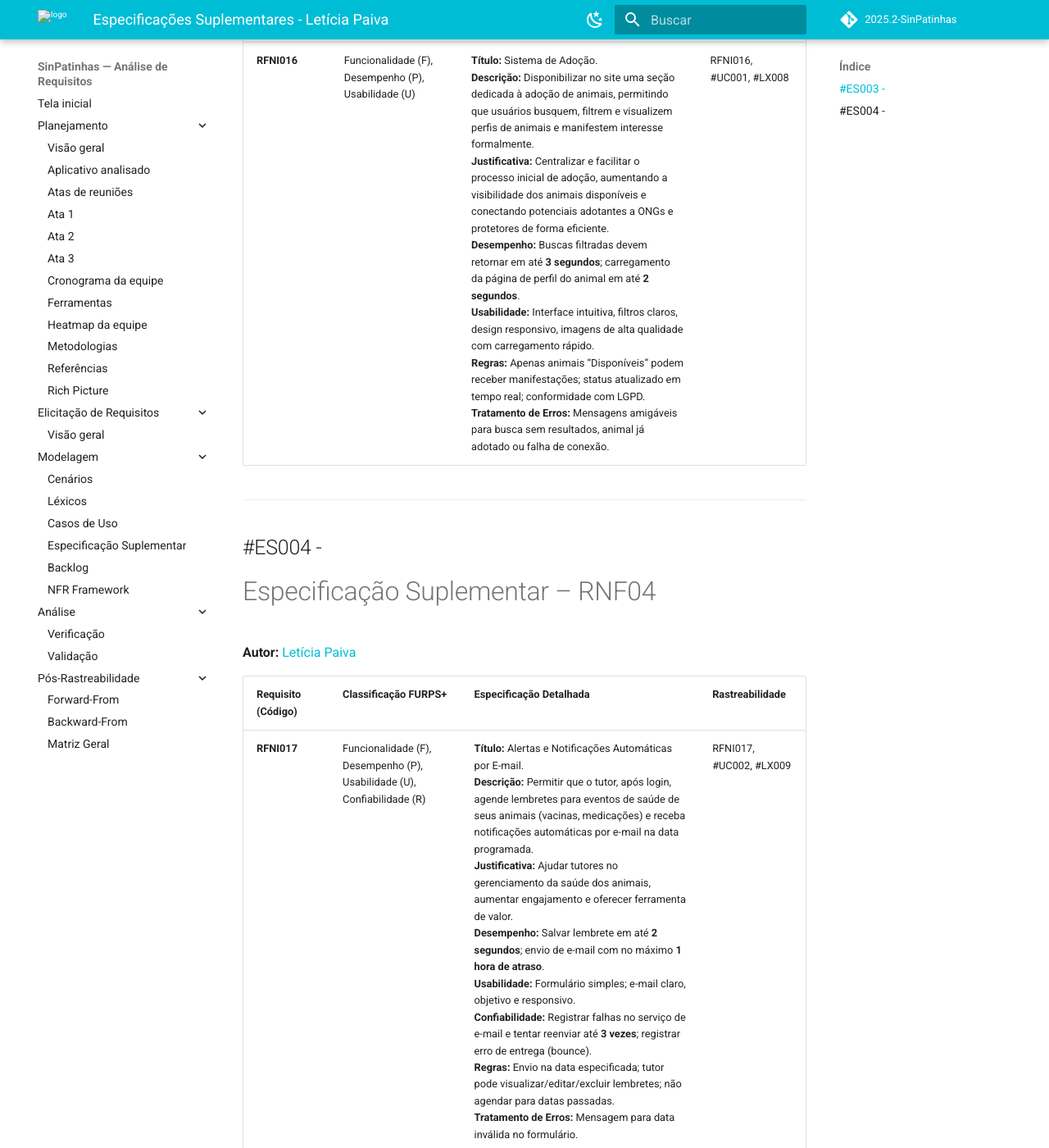
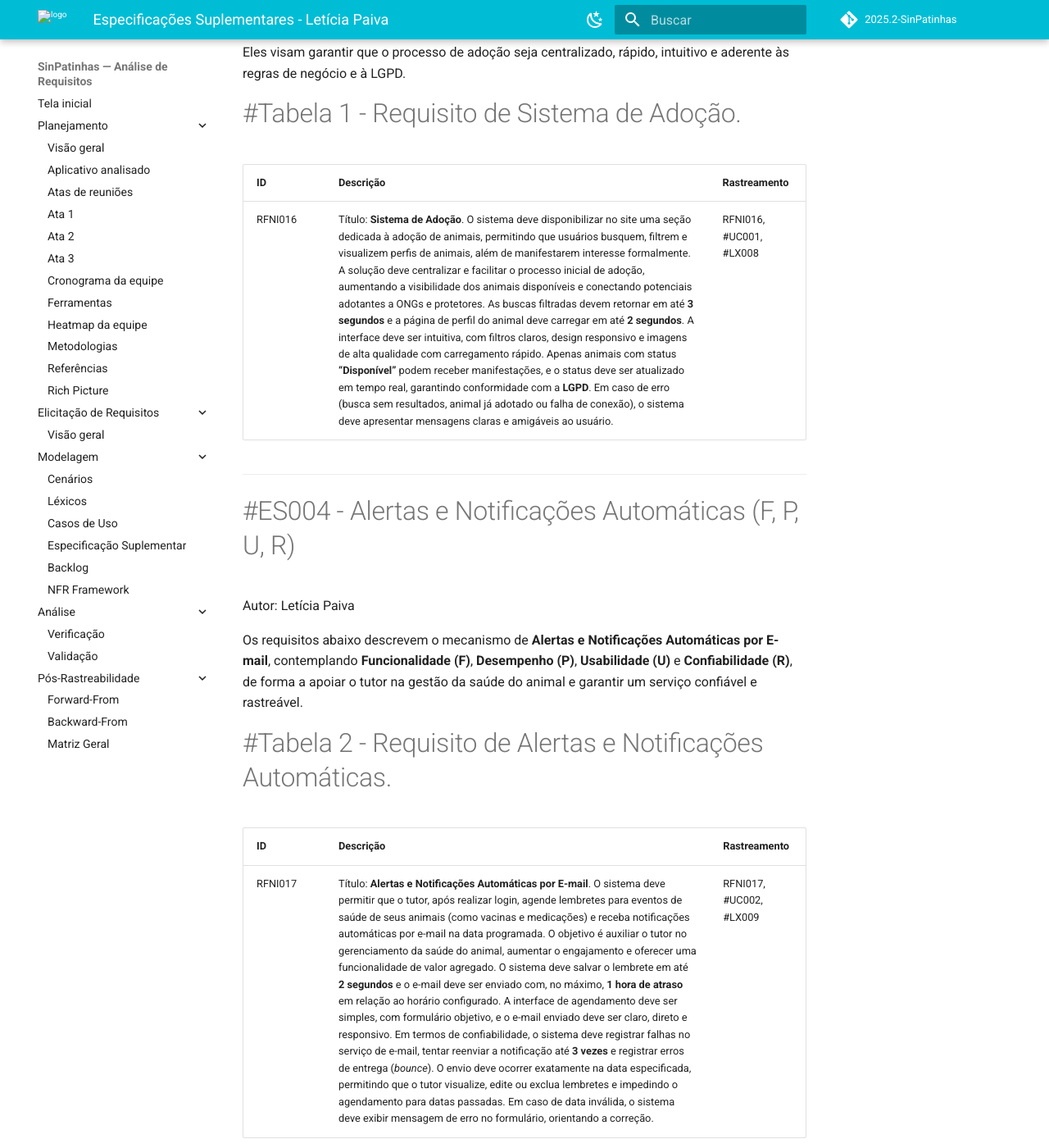
Before and after one commit to Requisitos-de-Software/2025.2-SinPatinhas, an MkDocs documentation site: the page built from docs/modelagem/gravacoes/leticia/especificacao.md, in a window 1280 px wide and 1400 px high, scrolled down 329 px. Shown: the whole window at 82% size. Built offline with MkDocs 1.6.1 and Material for MkDocs 9.7.7, drawn with Linux system fonts in a browser that asks for light colours; comment, search, counter and statistics services are not loaded; some of the changed text lies outside the part shown.

Commit message:
alteração

```diff
--- a/docs/modelagem/gravacoes/leticia/especificacao.md
+++ b/docs/modelagem/gravacoes/leticia/especificacao.md
@@ -4,30 +4,34 @@
 
 <a id="es003"></a>
 
-## #ES003 -
+# #ES003 - Sistema de Adoção (F, P, U)
 
-**Autor:** [Letícia Paiva](https://github.com/leticiakrpaiva)
+Autor: Letícia Paiva
 
-| Requisito (Código) | Classificação FURPS+ | Especificação Detalhada | Rastreabilidade |
-| :--- | :--- | :--- | :--- |
-| **RFNI016** | Funcionalidade (F), Desempenho (P), Usabilidade (U) | **Título:** Sistema de Adoção.<br>**Descrição:** Disponibilizar no site uma seção dedicada à adoção de animais, permitindo que usuários busquem, filtrem e visualizem perfis de animais e manifestem interesse formalmente.<br>**Justificativa:** Centralizar e facilitar o processo inicial de adoção, aumentando a visibilidade dos animais disponíveis e conectando potenciais adotantes a ONGs e protetores de forma eficiente.<br>**Desempenho:** Buscas filtradas devem retornar em até **3 segundos**; carregamento da página de perfil do animal em até **2 segundos**.<br>**Usabilidade:** Interface intuitiva, filtros claros, design responsivo, imagens de alta qualidade com carregamento rápido.<br>**Regras:** Apenas animais “Disponíveis” podem receber manifestações; status atualizado em tempo real; conformidade com LGPD.<br>**Tratamento de Erros:** Mensagens amigáveis para busca sem resultados, animal já adotado ou falha de conexão. | RFNI016, #UC001, #LX008 |
+Os requisitos abaixo tratam do **Sistema de Adoção**, combinando aspectos de **Funcionalidade (F)**, **Desempenho (P)** e **Usabilidade (U)**.
+Eles visam garantir que o processo de adoção seja centralizado, rápido, intuitivo e aderente às regras de negócio e à LGPD.
 
+# #Tabela 1 - Requisito de Sistema de Adoção.
+
+| ID      | Descrição | Rastreamento |
+|---------|-----------|--------------|
+| RFNI016 | Título: **Sistema de Adoção**. O sistema deve disponibilizar no site uma seção dedicada à adoção de animais, permitindo que usuários busquem, filtrem e visualizem perfis de animais, além de manifestarem interesse formalmente. A solução deve centralizar e facilitar o processo inicial de adoção, aumentando a visibilidade dos animais disponíveis e conectando potenciais adotantes a ONGs e protetores. As buscas filtradas devem retornar em até **3 segundos** e a página de perfil do animal deve carregar em até **2 segundos**. A interface deve ser intuitiva, com filtros claros, design responsivo e imagens de alta qualidade com carregamento rápido. Apenas animais com status **“Disponível”** podem receber manifestações, e o status deve ser atualizado em tempo real, garantindo conformidade com a **LGPD**. Em caso de erro (busca sem resultados, animal já adotado ou falha de conexão), o sistema deve apresentar mensagens claras e amigáveis ao usuário. | RFNI016, #UC001, #LX008 |
 
 ---
 
 <a id="es004"></a>
 
-## #ES004 -
+# #ES004 - Alertas e Notificações Automáticas (F, P, U, R)
 
-#  Especificação Suplementar – RNF04
+Autor: Letícia Paiva
 
-**Autor:** [Letícia Paiva](https://github.com/leticiakrpaiva)
+Os requisitos abaixo descrevem o mecanismo de **Alertas e Notificações Automáticas por E-mail**, contemplando **Funcionalidade (F)**, **Desempenho (P)**, **Usabilidade (U)** e **Confiabilidade (R)**, de forma a apoiar o tutor na gestão da saúde do animal e garantir um serviço confiável e rastreável.
 
+# #Tabela 2 - Requisito de Alertas e Notificações Automáticas.
 
-
-| Requisito (Código) | Classificação FURPS+ | Especificação Detalhada | Rastreabilidade |
-| :--- | :--- | :--- | :--- |
-| **RFNI017** | Funcionalidade (F), Desempenho (P), Usabilidade (U), Confiabilidade (R) | **Título:** Alertas e Notificações Automáticas por E-mail.<br>**Descrição:** Permitir que o tutor, após login, agende lembretes para eventos de saúde de seus animais (vacinas, medicações) e receba notificações automáticas por e-mail na data programada.<br>**Justificativa:** Ajudar tutores no gerenciamento da saúde dos animais, aumentar engajamento e oferecer ferramenta de valor.<br>**Desempenho:** Salvar lembrete em até **2 segundos**; envio de e-mail com no máximo **1 hora de atraso**.<br>**Usabilidade:** Formulário simples; e-mail claro, objetivo e responsivo.<br>**Confiabilidade:** Registrar falhas no serviço de e-mail e tentar reenviar até **3 vezes**; registrar erro de entrega (bounce).<br>**Regras:** Envio na data especificada; tutor pode visualizar/editar/excluir lembretes; não agendar para datas passadas.<br>**Tratamento de Erros:** Mensagem para data inválida no formulário. | RFNI017, #UC002, #LX009 |
+| ID      | Descrição | Rastreamento |
+|---------|-----------|--------------|
+| RFNI017 | Título: **Alertas e Notificações Automáticas por E-mail**. O sistema deve permitir que o tutor, após realizar login, agende lembretes para eventos de saúde de seus animais (como vacinas e medicações) e receba notificações automáticas por e-mail na data programada. O objetivo é auxiliar o tutor no gerenciamento da saúde do animal, aumentar o engajamento e oferecer uma funcionalidade de valor agregado. O sistema deve salvar o lembrete em até **2 segundos** e o e-mail deve ser enviado com, no máximo, **1 hora de atraso** em relação ao horário configurado. A interface de agendamento deve ser simples, com formulário objetivo, e o e-mail enviado deve ser claro, direto e responsivo. Em termos de confiabilidade, o sistema deve registrar falhas no serviço de e-mail, tentar reenviar a notificação até **3 vezes** e registrar erros de entrega (*bounce*). O envio deve ocorrer exatamente na data especificada, permitindo que o tutor visualize, edite ou exclua lembretes e impedindo o agendamento para datas passadas. Em caso de data inválida, o sistema deve exibir mensagem de erro no formulário, orientando a correção. | RFNI017, #UC002, #LX009 |
 
 ---
 
```
